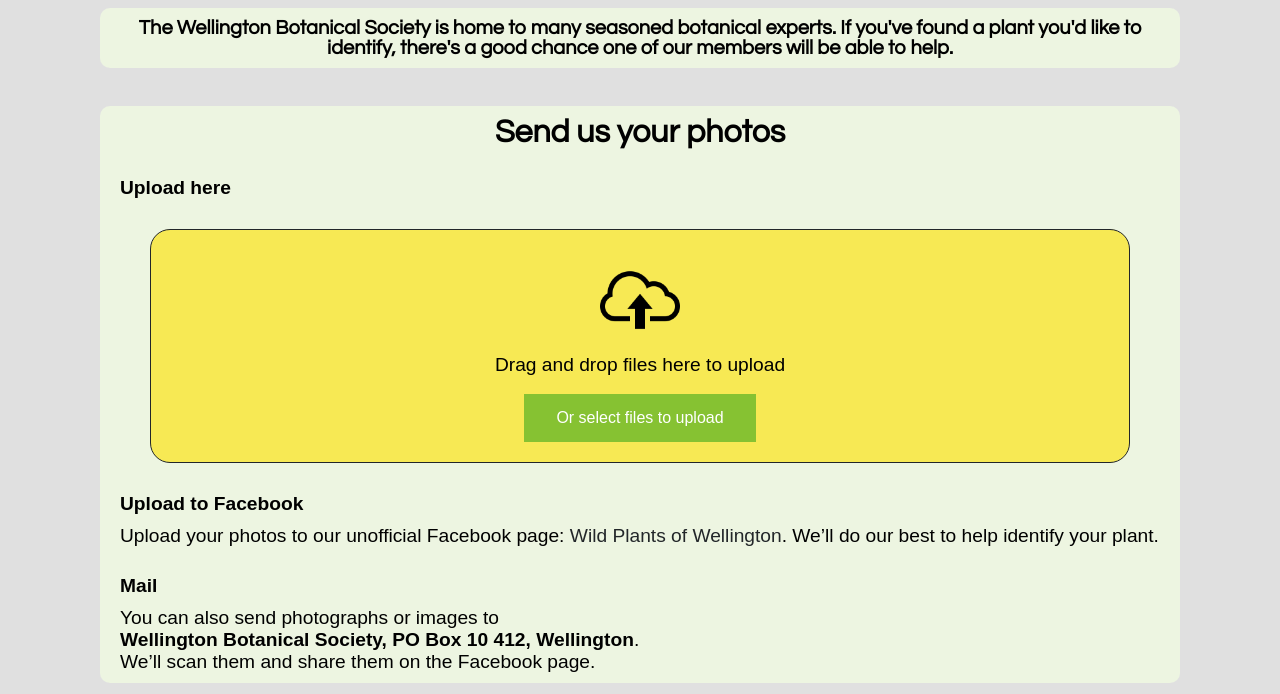
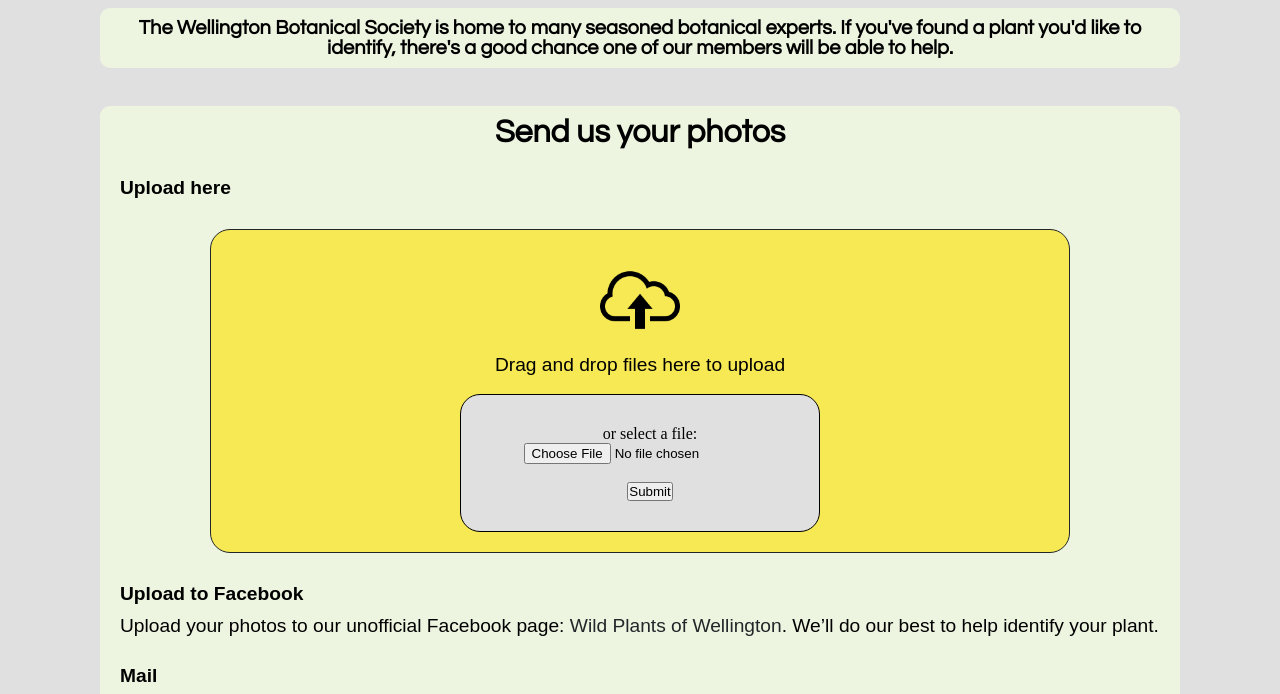
Before and after one commit to JonnySaito/wgtnBotSoc, a plain HTML site: page wbsIdPlants.html in a window 1280 px wide. Shown: the part 587-1281 px from the top of the page. Drawn offline with Linux system fonts and the light colour scheme.

Commit message:
Final tidy up

```diff
--- a/scss/style.scss
+++ b/scss/style.scss
@@ -157,6 +157,14 @@ h4{
 	background-color: #7f8fa6;
 }
 
+.yellowBox{
+	background-color: $yellow;
+}
+
+.primaryBox{
+	background-color: $primaryColour;
+}
+
 .smallTextBox{
 	width: 40%;
 	border-radius: 30px;
@@ -263,13 +271,19 @@ p.regularText{
 	padding-right: 10px;
 }
 
-.memberRatesBox{
+.mediumBox{
 	margin: 0 auto;
 	border: 1px solid;
 	border-radius: 20px;
+	max-width: 360px;
+}
+
+.memberRatesBox{
+	padding: 30px 20px 30px 80px;
+}
+
+.uploadBox{
 	padding: 30px 20px 30px 40px;
-	max-width: 360px;
-	background-color: $yellow;
 }
 
 li{
@@ -311,7 +325,7 @@ iframe{
 }
 
 .uploadImage{
-	margin: 20px 40px;
+	margin: 20px 100px;
 	padding: 20px;
 	border: 1px solid $black;
 	border-radius: 20px;
@@ -324,17 +338,6 @@ iframe{
 	width: 100px;
 	margin: 0 auto;
 	padding: 10px;
-}
-
-.uploadButton{
-	background-color: $secondaryColour;
-  border: none;
-  color: white;
-  padding: 15px 32px;
-  text-align: center;
-  text-decoration: none;
-  display: inline-block;
-  font-size: 16px;
 }
 
 #plantInfoList{
--- a/wbsIdPlants.html
+++ b/wbsIdPlants.html
@@ -67,7 +67,17 @@
 	 			<img class="uploadIcon" src="images/cloudUpload.png">
 	 			<p class="regularText">Drag and drop files here to upload</p>
 	 			<br/>
-	 			<button class="uploadButton">Or select files to upload</button>
+	 			<div class="mediumBox primaryBox uploadBox">
+
+	 				<form action="/action_page.php">
+	  					or select a file:
+	  					<br/>
+	  					<input type="file" name="myFile">
+	  					<br/>
+	  					<br/>
+	  					<input type="submit">
+					</form>
+				</div>
 
 	 	</div>
 
```
Also changed, not shown: wbsMembership.html (+2 -2 lines), css/style.css, 1 other file.
